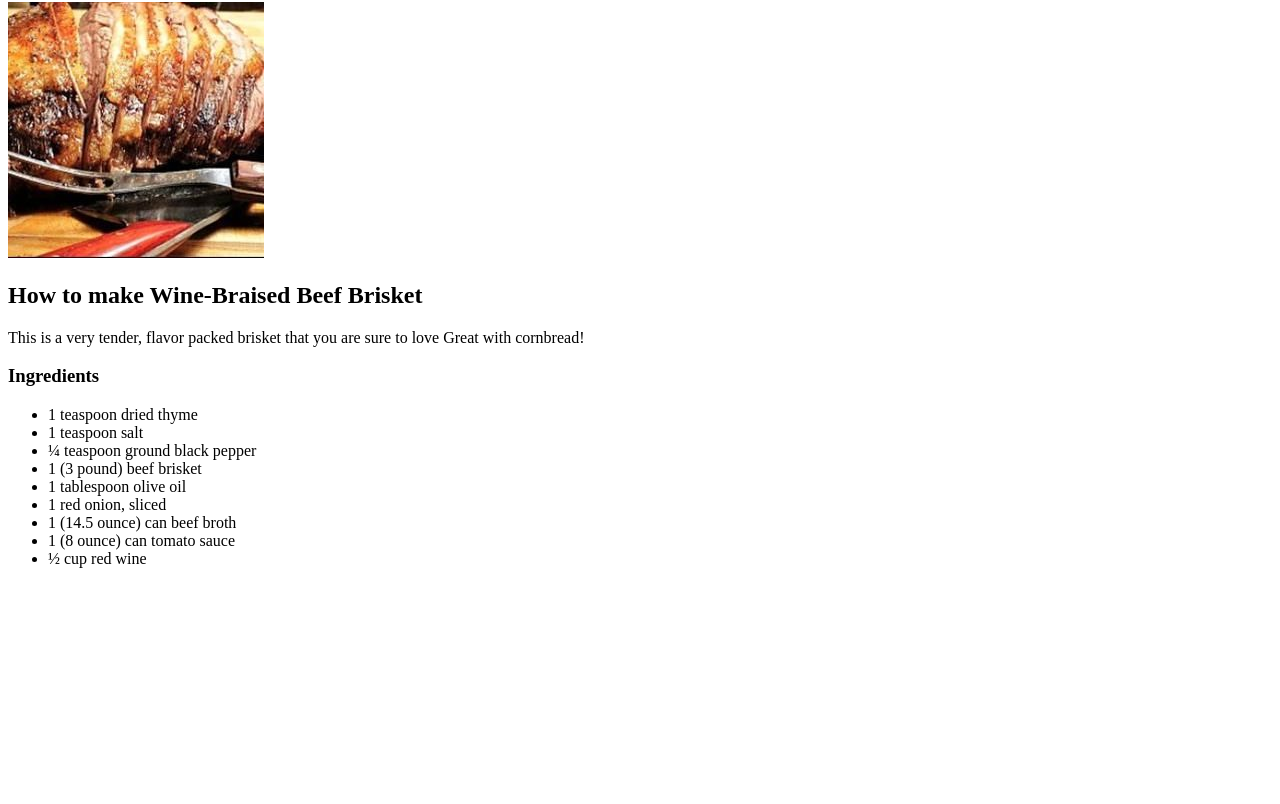
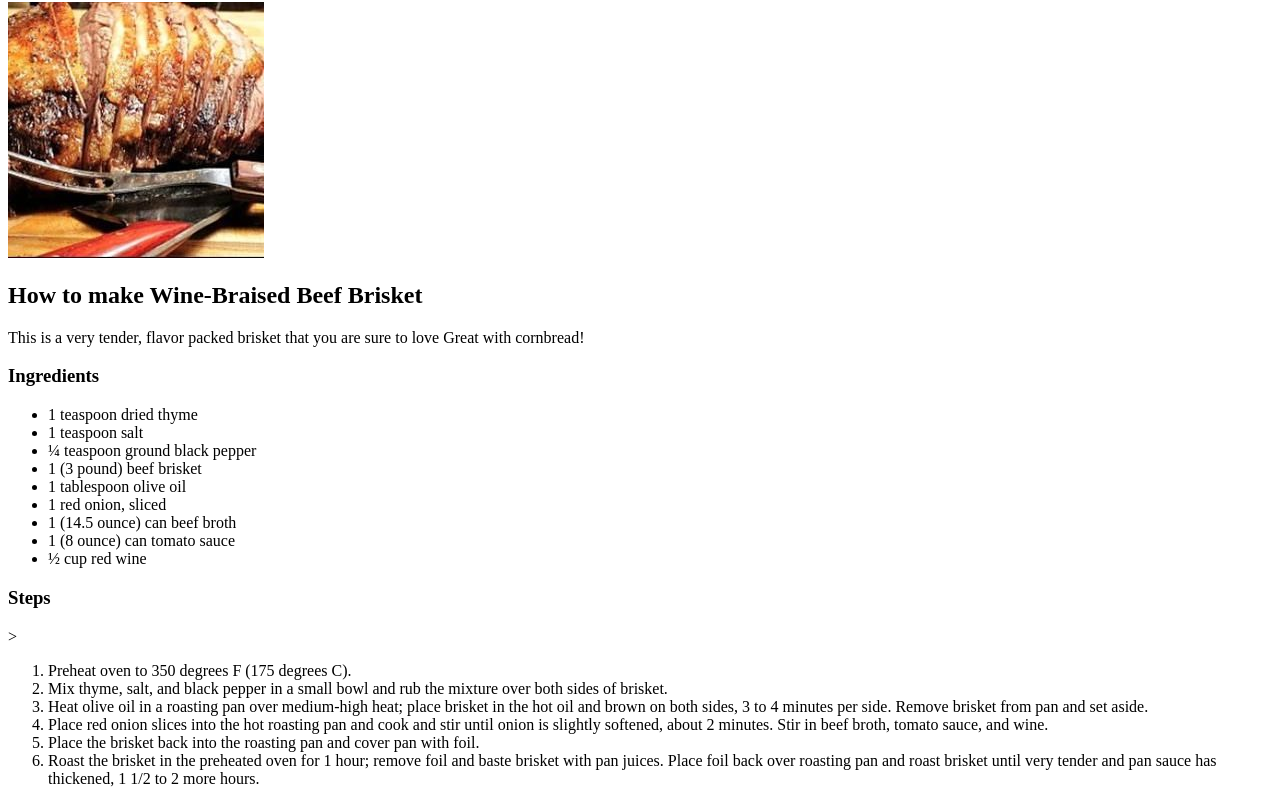
Before and after one commit to bjclifton/odin-recipes, a plain HTML site: page recipes/brisket.html in a window 1280 px wide. Shown: the part 78-882 px from the top of the page. Before the commit the page ends 800 px from the top, so only its background shows below. Drawn offline with Linux system fonts and the light colour scheme.

Commit message:
Add steps list to brisket recipe

```diff
--- a/recipes/brisket.html
+++ b/recipes/brisket.html
@@ -16,8 +16,8 @@
                Great with cornbread!
             </p>
 
+            <!-- Ingredient list-->
             <h3>Ingredients</h3>
-
             <ul>
                 <li>1 teaspoon dried thyme</li>
                 <li>1 teaspoon salt</li>
@@ -29,5 +29,17 @@
                 <li>1 (8 ounce) can tomato sauce</li>
                 <li>½ cup red wine</li>
             </ul>
+
+            <!-- Steps list-->
+            <h3>Steps</h3>>
+            <ol>
+                <li>Preheat oven to 350 degrees F (175 degrees C).</li>
+                <li>Mix thyme, salt, and black pepper in a small bowl and rub the mixture over both sides of brisket.</li>
+                <li>Heat olive oil in a roasting pan over medium-high heat; place brisket in the hot oil and brown on both sides, 3 to 4 minutes per side. Remove brisket from pan and set aside.</li>
+                <li>Place red onion slices into the hot roasting pan and cook and stir until onion is slightly softened, about 2 minutes. Stir in beef broth, tomato sauce, and wine.</li>
+                <li>Place the brisket back into the roasting pan and cover pan with foil.</li>
+                <li>Roast the brisket in the preheated oven for 1 hour; remove foil and baste brisket with pan juices. Place foil back over roasting pan and roast brisket until very tender and pan sauce has thickened, 1 1/2 to 2 more hours.</li>
+            </ol>
+
         </body>
     </html>
```
